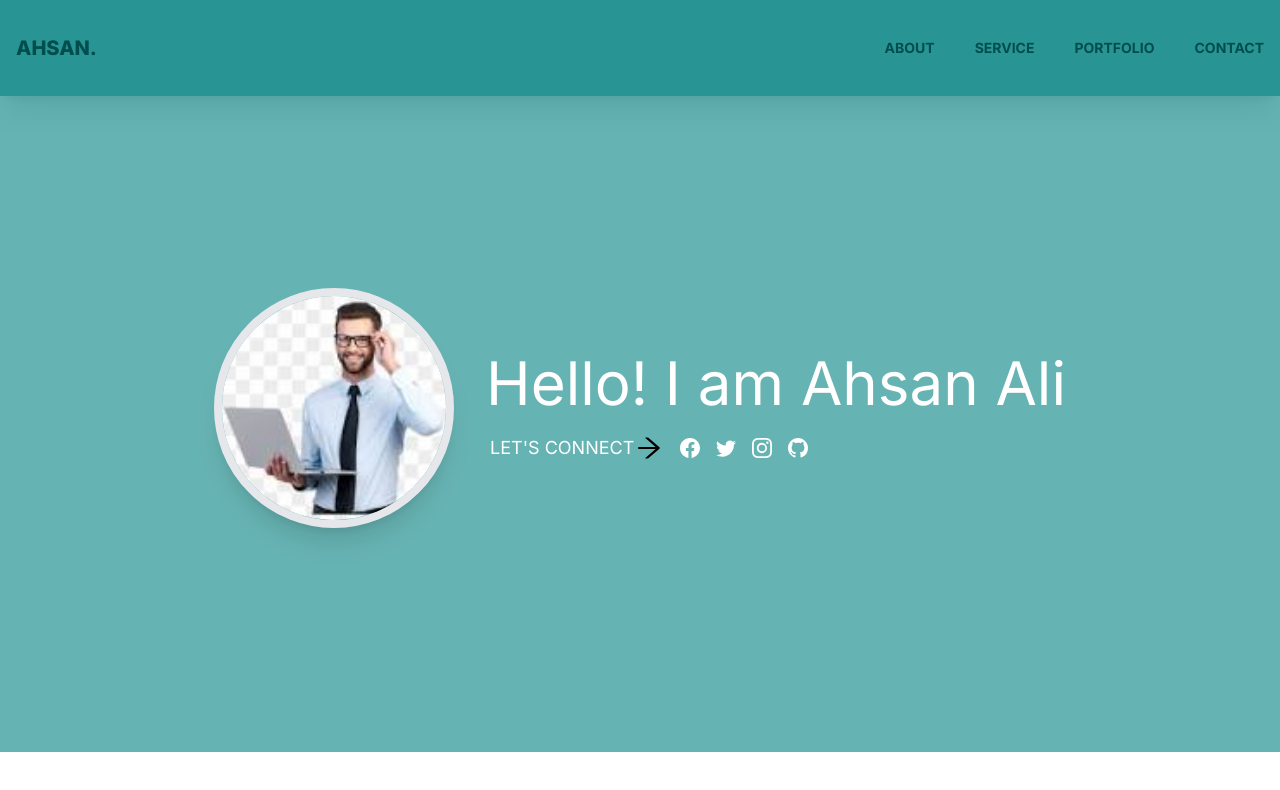
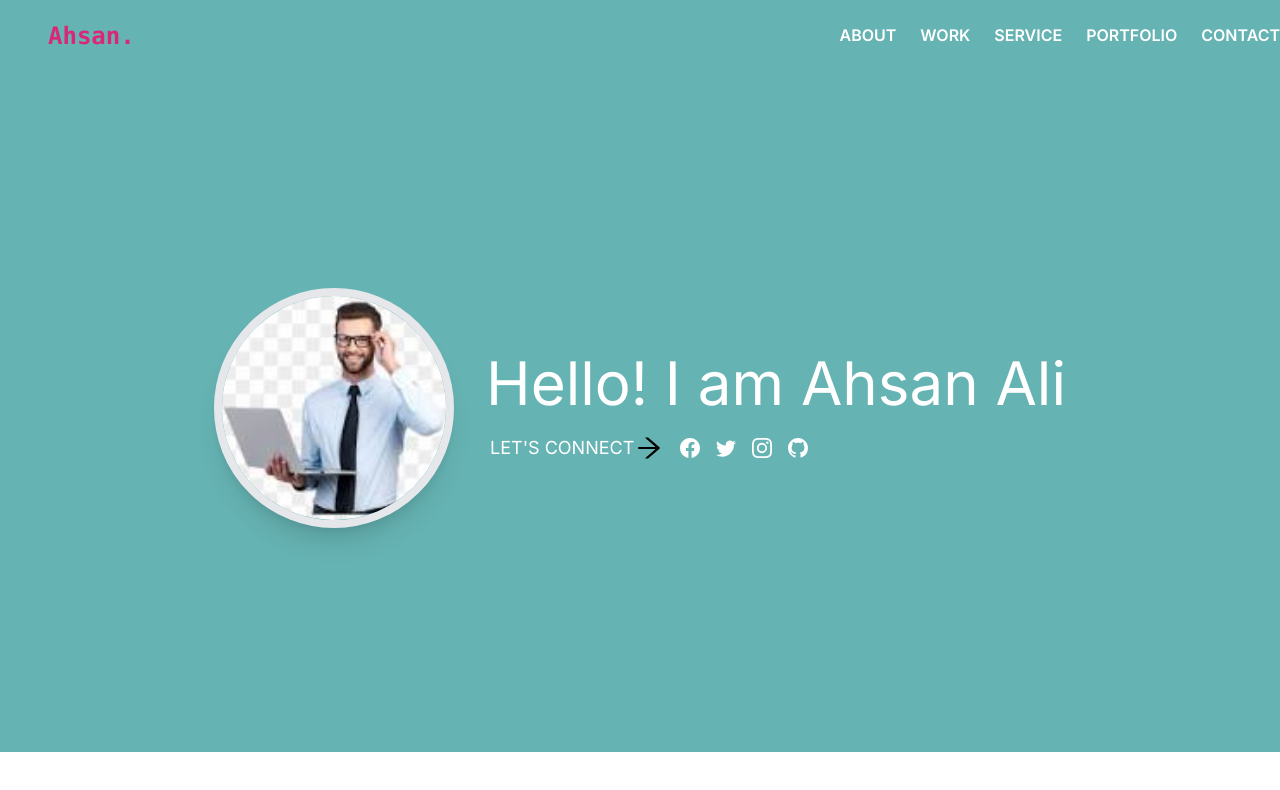
Before and after one commit to ahsanali7893/Portfolio, a Next.js app: page / in a window 1280 px wide. Shown: the top 790 px of the page. Built offline with nearby package versions, Linux system fonts and the light colour scheme.

Commit message:
Initial changes

```diff
--- a/src/components/Navbar/page.tsx
+++ b/src/components/Navbar/page.tsx
@@ -1,31 +1,87 @@
-import React from 'react';
-import Link from 'next/link';
+"use client"
+import Link from "next/link";
+import React, { useState } from "react";
+import { useRouter } from "next/router";
+import { AiOutlineMenu } from "react-icons/ai";
+import { Url } from "next/dist/shared/lib/router/router";
 
 const Navbar = () => {
+
+
+  const triggerNavItem = (url: Url) => {
+
+  };
+
+  const [menuOpen, setMenuOpen] = useState(false);
+
+  const handleNav = () => {
+    setMenuOpen(!menuOpen);
+  };
+
   return (
-    <nav className='fixed w-full h-24 shadow-xl' style={{ backgroundColor: 'rgba(0, 128, 128, 0.6)' }}>
-      <div className='flex justify-between items-center h-full w-full px-4 2xl:px-16'>
-        <Link href='/'>
-          <h1 className='text-xl font-extrabold'>AHSAN.</h1>
-        </Link>
+    <div className="w-full z-50 top-0 py-3 sm:py-5 absolute">
+      <div className="container flex items-center justify-between">
         <div>
-          <ul className='hidden sm:flex'>
-            <li className='ml-10 font-bold uppercase hover:border-b text-sm cursor-pointer'>
-              <Link href='/about'className='ml-10 font-bold uppercase hover:border-b text-sm cursor-pointer'>About</Link>
+          <Link href="/">
+            <h1 className="font-mono w-24 lg:w-48 text-2xl font-extrabold mx-12 text-pink-600">
+              Ahsan.
+            </h1>
+          </Link>
+        </div>
+        <div className="hidden lg:block">
+          <div className="flex items-center">
+            <li className="group pl-6 list-none">
+              <span
+                onClick={() => triggerNavItem("#about")}
+                className="cursor-pointer pt-0.5 font-header font-semibold uppercase text-white"
+              >
+                About
+              </span>
+              <span className="block h-0.5 w-full bg-transparent group-hover:bg-yellow-500"></span>
             </li>
-            <li className='ml-10 font-bold uppercase hover:border-b text-sm cursor-pointer'>
-              <Link href='/service'>Service</Link>
+            <li className="group pl-6 list-none">
+              <span
+                onClick={() => triggerNavItem("#work")}
+                className="cursor-pointer pt-0.5 font-header font-semibold uppercase text-white"
+              >
+                Work
+              </span>
+              <span className="block h-0.5 w-full bg-transparent group-hover:bg-yellow-500"></span>
             </li>
-            <li className='ml-10 font-bold uppercase hover:border-b text-sm cursor-pointer'>
-              <Link href='/portfolio'>Portfolio</Link>
+            <li className="group pl-6 list-none">
+              <span
+                onClick={() => triggerNavItem("#service")}
+                className="cursor-pointer pt-0.5 font-header font-semibold uppercase text-white"
+              >
+                Service
+              </span>
+              <span className="block h-0.5 w-full bg-transparent group-hover:bg-yellow-500"></span>
             </li>
-            <li className='ml-10 font-bold uppercase hover:border-b text-sm cursor-pointer'>
-              <Link href='/contact'>Contact</Link>
+            <li className="group pl-6 list-none">
+              <span
+                onClick={() => triggerNavItem("#portfolio")}
+                className="cursor-pointer pt-0.5 font-header font-semibold uppercase text-white"
+              >
+                Portfolio
+              </span>
+              <span className="block h-0.5 w-full bg-transparent group-hover:bg-yellow-500"></span>
             </li>
-          </ul>
+            <li className="group pl-6 list-none">
+              <span
+                onClick={() => triggerNavItem("#contact")}
+                className="cursor-pointer pt-0.5 font-header font-semibold uppercase text-white"
+              >
+                Contact
+              </span>
+              <span className="block h-0.5 w-full bg-transparent group-hover:bg-yellow-500"></span>
+            </li>
+          </div>
+          <div onClick={handleNav} className="md:hidden cursor-pointer pl-24">
+            <AiOutlineMenu size={25} />
+          </div>
         </div>
       </div>
-    </nav>
+    </div>
   );
 };
 
```
